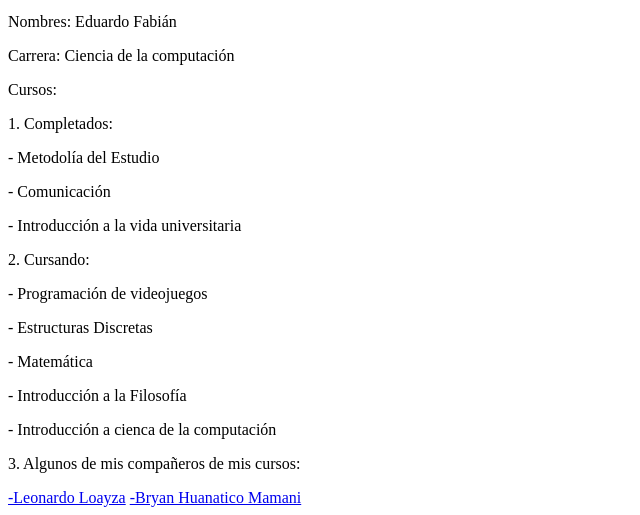
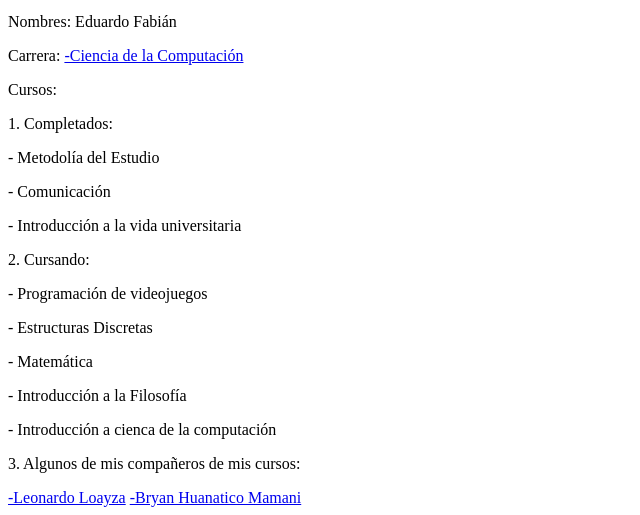
Before and after one commit to EduardoUCSP/Eduardo-Fabian-Tapia-Rodriguez-Page.github.io, a plain HTML site: page index.html in a window 1280 px wide. Shown: the part 323-838 px from the top of the page, without its empty margins (0-640 px from the left). Drawn offline with Linux system fonts and the light colour scheme.

Commit message:
Update index.html

```diff
--- a/index.html
+++ b/index.html
@@ -19,7 +19,7 @@
   <h1>Bienvenido a mi página web</h1>
   <p>Apellidos: Tapia Rodríguez</p>
   <p>Nombres: Eduardo Fabián</p>
-  <p>Carrera: Ciencia de la computación</p>
+  <p>Carrera: <a href=https://cs.ucsp.edu.pe/pregrado/#presentacion target="_blank"> -Ciencia de la Computación</a> </p>
   <p>Cursos: <p>
   <p>1. Completados:<p>
     <p>- Metodolía del Estudio<p>
```
